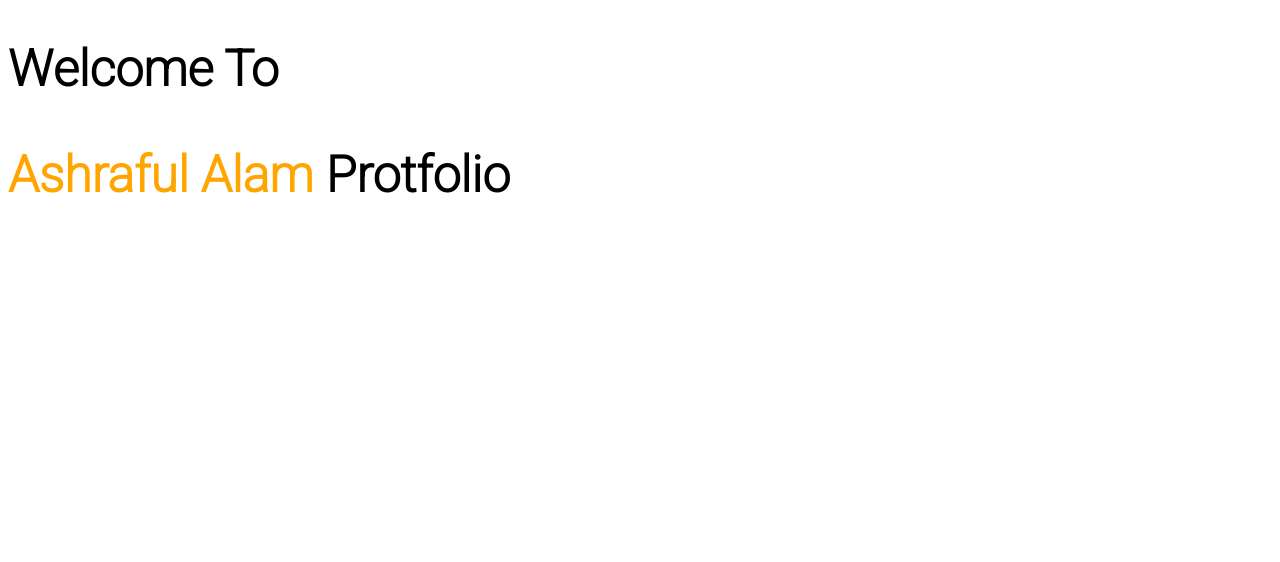
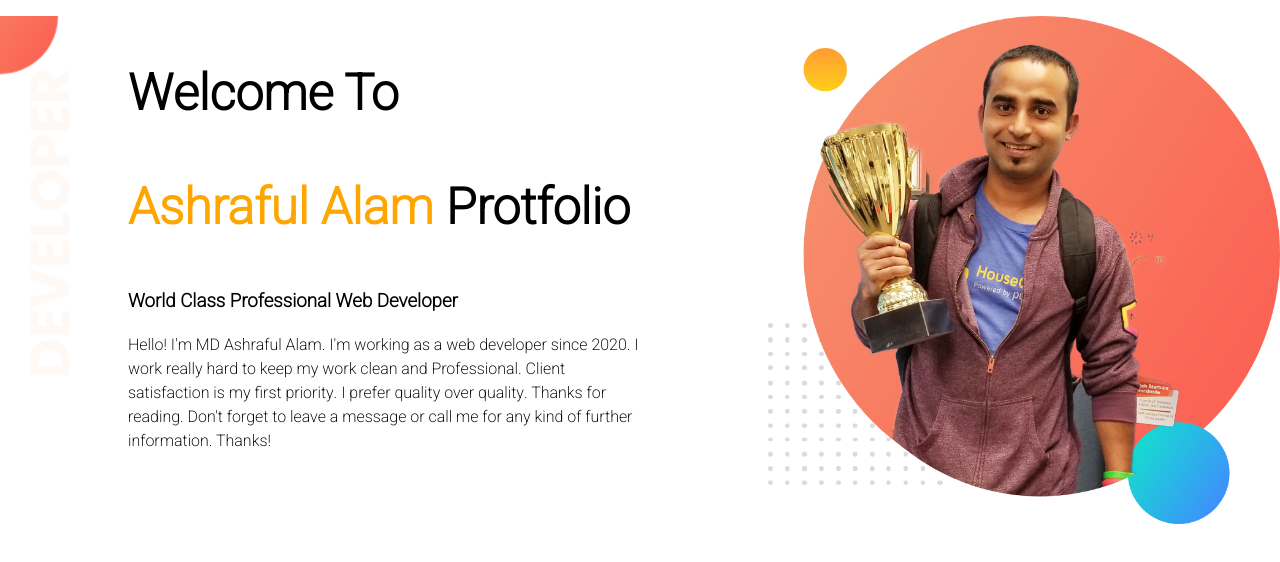
Before and after one commit to Ashraful50/Web-portfolio, a plain HTML site: page index.html in a window 1280 px wide. Drawn offline with Linux system fonts and the light colour scheme.

Commit message:
1st section completed

```diff
--- a/index.html
+++ b/index.html
@@ -13,7 +13,19 @@
   <link rel="stylesheet" href="style.css">
 </head>
 <body>
-  <h1>Welcome To</h1>
+  <section class="top_banner">
+    <div class="half-width">
+      <h1>Welcome To</h1>
   <h1><span class="name_highlight">Ashraful Alam</span> Protfolio</h1>
+  <h3>World Class Professional Web Developer</h3>
+  <p>Hello! I'm MD Ashraful Alam. I'm working as a web developer since 2020. I work really hard to keep my work clean and Professional. Client satisfaction is my first priority. I prefer quality over quality. Thanks for reading. Don't forget to leave a message or call me for any kind of further information. Thanks!
+    </div>
+  </p>
+  <div class="half-width">
+    <img src="images/profile.png" alt="profile">
+  </div>
+
+  </section>
+
 </body>
 </html>
--- a/style.css
+++ b/style.css
@@ -1,5 +1,7 @@
 body{
-  font-family: 'Heebo', sans-serif
+  margin:0;
+  font-family: 'Heebo', sans-serif;
+
 }
 h1{
   font-size: 50px;
@@ -7,3 +9,22 @@ h1{
 .name_highlight{
   color:orange;
 }
+.half-width{
+  width: 40%;
+  float: left;
+  margin-left: 8%;
+  padding-left: 2%;
+}
+.half-width img {
+  width:100%;
+
+}
+.top_banner{
+  background-image: url("images/top-banner.png");
+  background-repeat: no-repeat;
+
+}
+section{
+  height: 500px;
+
+}
```
Also changed, not shown: images/profile.png (renamed from images/jhankar.png).
